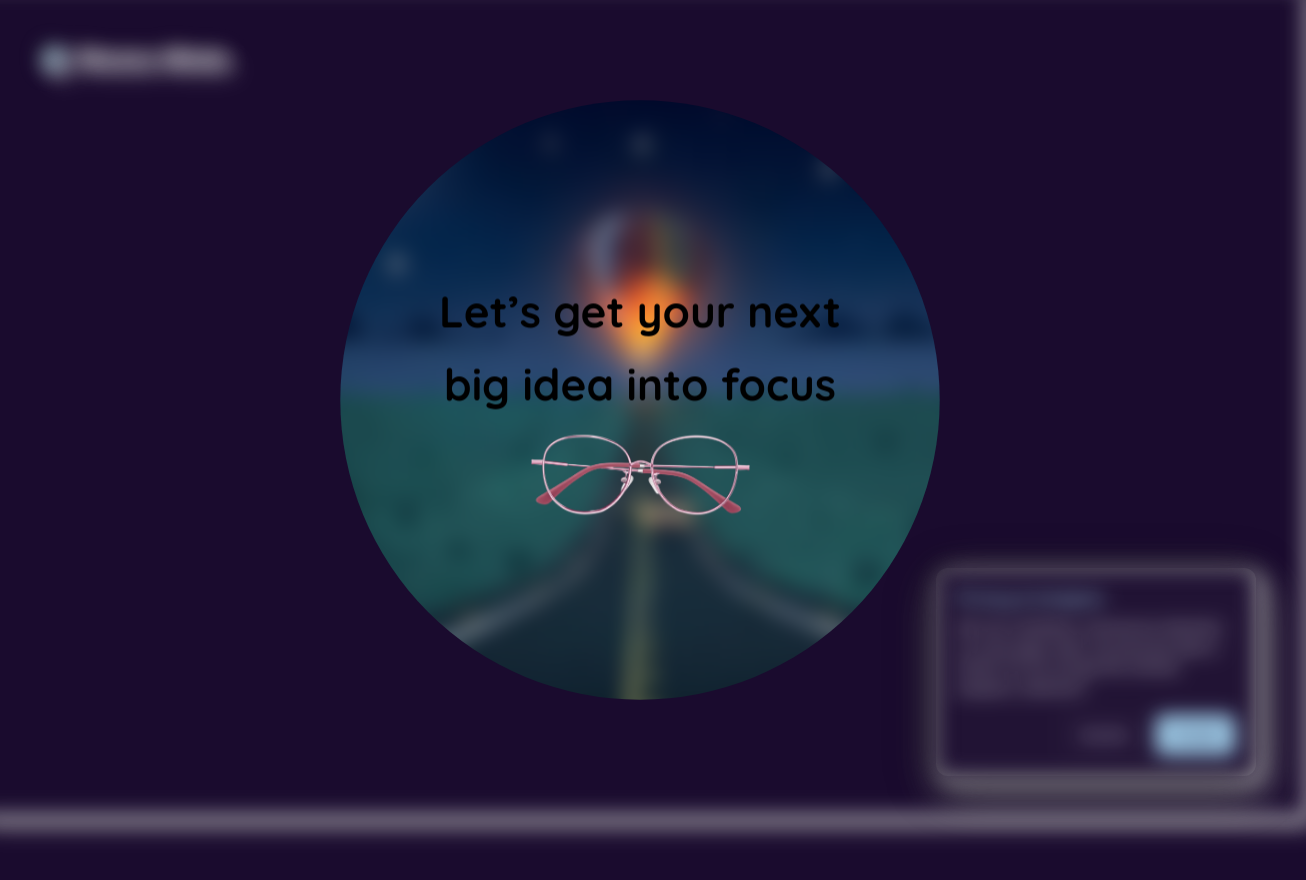
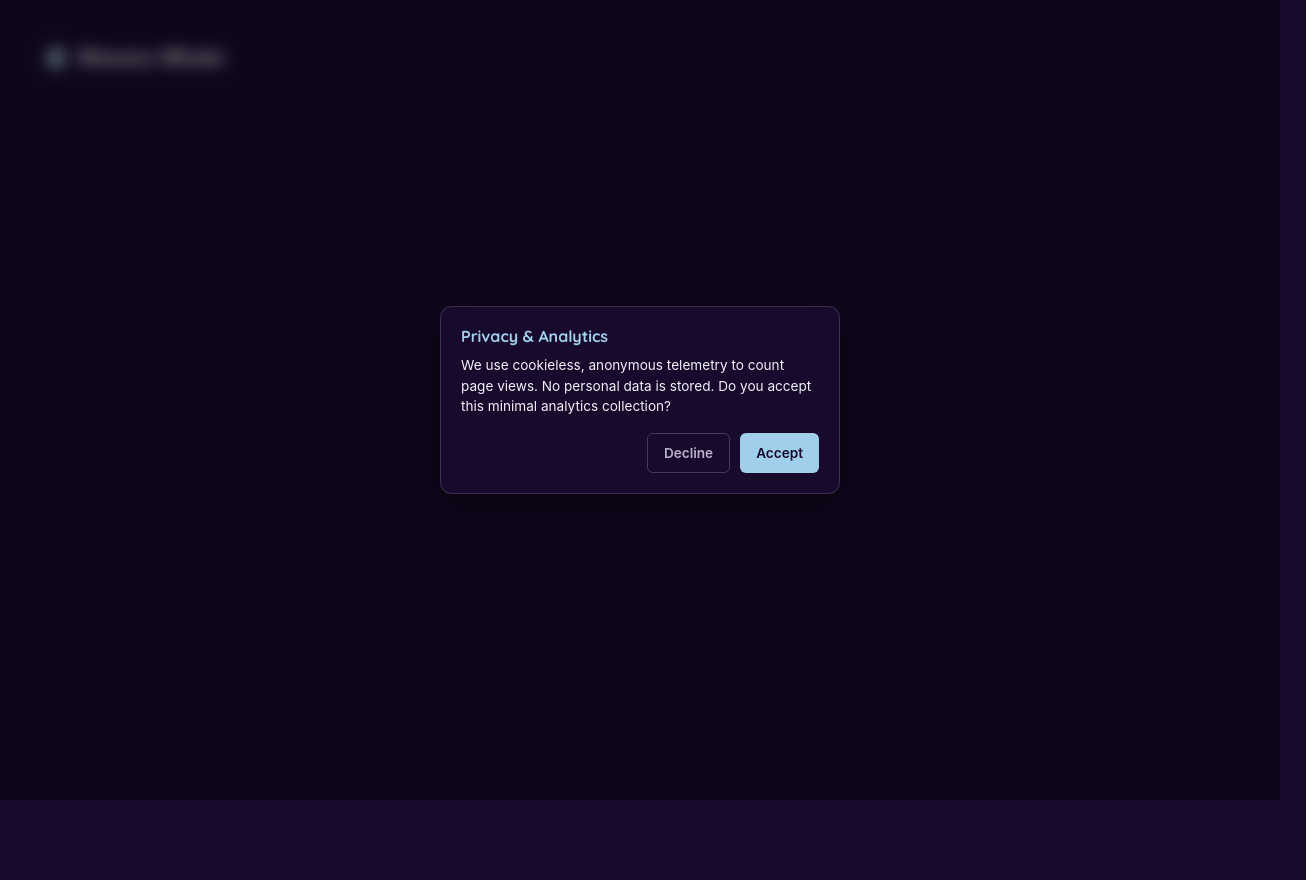
Before and after one commit to rmmindo/rheana-portfolio, a React (Vite) app in the folder apps/web/: page / in a window 1280 px wide. Shown: the top 880 px of the page, 1306 px wide, since content can reach past the window. After the commit the page ends 800 px from the top, so only its background shows below. Built offline with nearby package versions, Linux system fonts and the light colour scheme.

Commit message:
feat: display consent modal as full-screen gate before Act 1 begins

```diff
--- a/apps/web/src/App.jsx
+++ b/apps/web/src/App.jsx
@@ -1,28 +1,37 @@
 import './styles/main.scss';
+import React, { useState } from 'react';
 import VisionGate from './components/VisionGate.jsx';
 import ThemeCord from './components/ThemeCord.jsx';
 import Hero from './components/Hero.jsx';
 import BottomHUD from './components/BottomHUD.jsx';
+import HeaderHUD from './components/HeaderHUD.jsx';
+import Experience from './components/Experience.jsx';
 import ConsentBanner from './components/ConsentBanner.jsx';
-import Experience from './components/Experience.jsx';
-import HeaderHUD from './components/HeaderHUD.jsx';
 import { I18nProvider } from './hooks/useI18n.jsx';
 
 export default function App() {
+  const [isConsentResolved, setIsConsentResolved] = useState(
+    () => typeof window !== 'undefined' ? !!localStorage.getItem('analytics_consent') : false
+  );
+
   return (
     <I18nProvider>
-      {/* Brand Header */}
       <HeaderHUD />
-
       <BottomHUD />
       <ThemeCord />
-
       <div className="site-bg"></div>
 
-      <Hero />
-      <VisionGate />
-      <Experience />
-      <ConsentBanner />
+      {!isConsentResolved && (
+        <ConsentBanner onResolve={() => setIsConsentResolved(true)} />
+      )}
+
+      {isConsentResolved && (
+        <>
+          <Hero />
+          <VisionGate />
+          <Experience />
+        </>
+      )}
     </I18nProvider>
   );
 }
--- a/apps/web/src/components/ConsentBanner.jsx
+++ b/apps/web/src/components/ConsentBanner.jsx
@@ -1,16 +1,19 @@
 import React, { useEffect, useState } from 'react';
 
-export default function ConsentBanner() {
+export default function ConsentBanner({ onResolve }) {
   const [isVisible, setIsVisible] = useState(false);
 
   useEffect(() => {
     const consent = localStorage.getItem('analytics_consent');
     if (!consent) {
       setIsVisible(true);
-    } else if (consent === 'granted') {
+    } else {
+      if (consent === 'granted') {
         injectAnalytics();
       }
-  }, []);
+      if (onResolve) onResolve();
+    }
+  }, [onResolve]);
 
   const injectAnalytics = () => {
     const code = import.meta.env.VITE_GOATCOUNTER || 'rheanamindo';
@@ -24,7 +27,6 @@ export default function ConsentBanner() {
     s.setAttribute('data-goatcounter', 'https://' + code + '.goatcounter.com/count');
     document.head.appendChild(s);
 
-    // Tell components like BottomHUD that they can now fetch safely
     window.dispatchEvent(new Event('analytics_granted'));
   };
 
@@ -32,17 +34,20 @@ export default function ConsentBanner() {
     localStorage.setItem('analytics_consent', 'granted');
     setIsVisible(false);
     injectAnalytics();
+    if (onResolve) onResolve();
   };
 
   const handleDecline = () => {
     localStorage.setItem('analytics_consent', 'denied');
     setIsVisible(false);
+    if (onResolve) onResolve();
   };
 
   if (!isVisible) return null;
 
   return (
-    <div className="consent-banner">
+    <div className="consent-gate-wrapper">
+      <div className="consent-banner centered-modal">
         <h4 className="consent-title">Privacy & Analytics</h4>
         <p className="consent-text">
           We use cookieless, anonymous telemetry to count page views. No personal data is stored. Do you accept this minimal analytics collection?
@@ -52,5 +57,6 @@ export default function ConsentBanner() {
           <button className="consent-btn consent-accept" onClick={handleAccept}>Accept</button>
         </div>
       </div>
+    </div>
   );
 }
--- a/apps/web/src/styles/main.scss
+++ b/apps/web/src/styles/main.scss
@@ -159,11 +159,19 @@ body:not(.is-unlocked) {
 }
 
 /* Consent Banner */
+.consent-gate-wrapper {
+  position: fixed;
+  inset: 0;
+  z-index: 10000;
+  display: flex;
+  align-items: center;
+  justify-content: center;
+  background: rgba(0,0,0,0.4);
+  backdrop-filter: blur(8px);
+}
+
 .consent-banner {
-  position: fixed;
-  bottom: 24px;
-  right: 24px;
-  max-width: 320px;
+  max-width: 400px;
   background: var(--bg-card, rgba(26, 11, 46, 0.95));
   border: 1px solid var(--border-color, rgba(255, 255, 255, 0.15));
   backdrop-filter: blur(12px);
```
Lines whose indentation alone changed are shown as unchanged.
